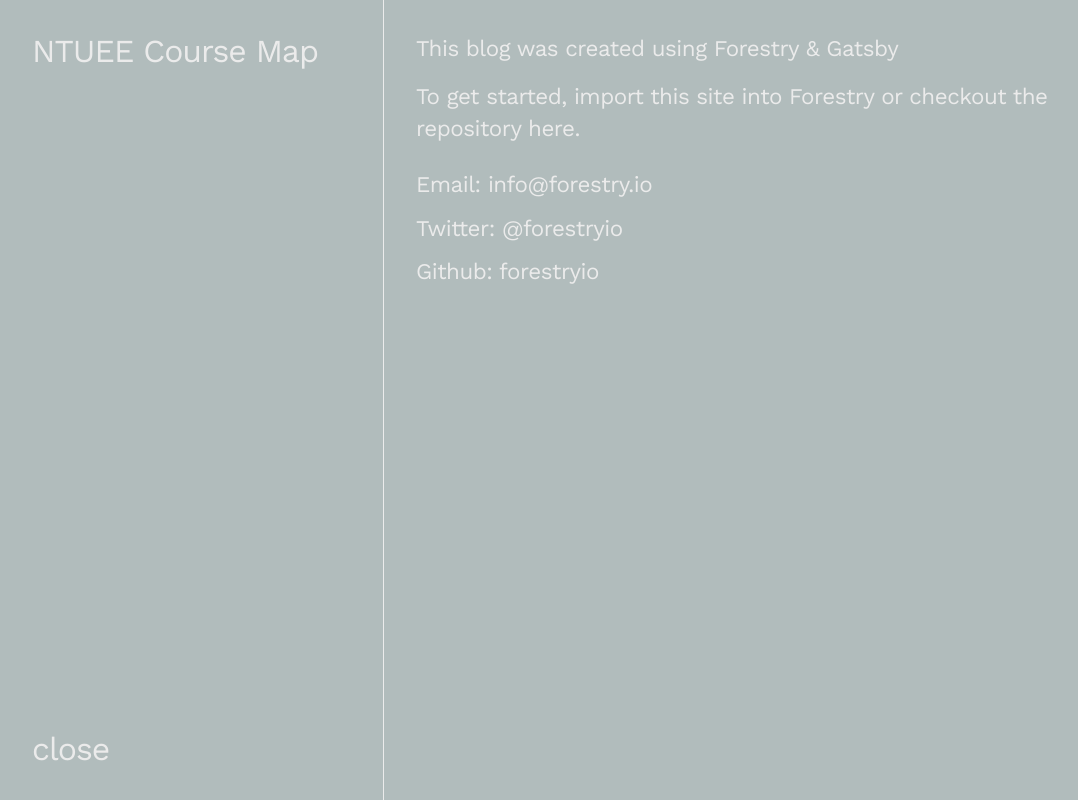
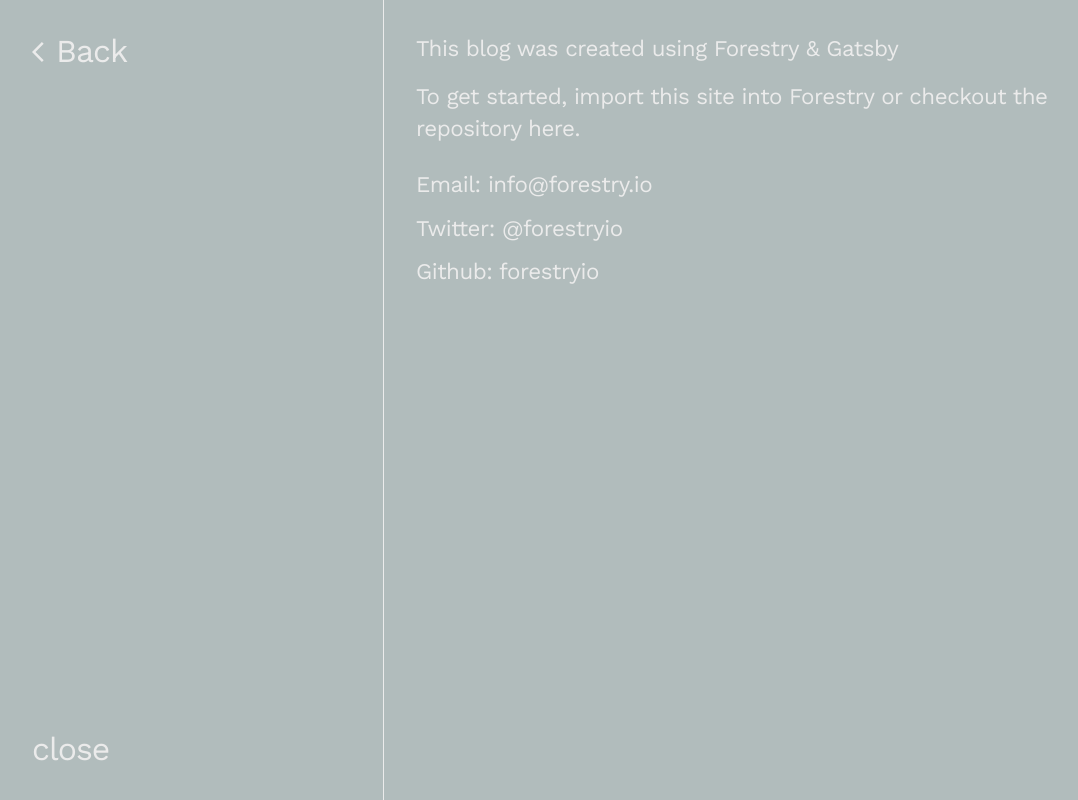
Before and after one commit to NTUEEInfoDep/NTUEECourseMap, a Gatsby site: page /info in a window 1280 px wide. Shown: the whole page, without its empty margins (0-1078 px from the left). Built offline with nearby package versions, Linux system fonts and the light colour scheme; Gatsby itself is replaced by a stand-in of ours.

Commit message:
back button

```diff
--- a/src/components/Header.js
+++ b/src/components/Header.js
@@ -1,6 +1,14 @@
 import React from "react"
 import { Link } from "gatsby"
 import * as headerStyles from "../styles/components/header.module.scss"
+import ArrowBackIosIcon from '@mui/icons-material/ArrowBackIos';
+
+function showTitle(page, siteName) {
+  if (page === "home")
+    return (<h1>{siteName}</h1>)
+  else
+    return (<h1><ArrowBackIosIcon style={{position: 'relative', top: '2px'}}/>Back</h1>)
+}
 
 export default function Header(props) {
   return (
@@ -15,7 +23,7 @@
         aria-label="main navigation"
       >
         <Link to="/">
-          <h1>{props.title}</h1>
+          {showTitle(props.page, props.title)}
         </Link>
         <div>
           <h1>
```
